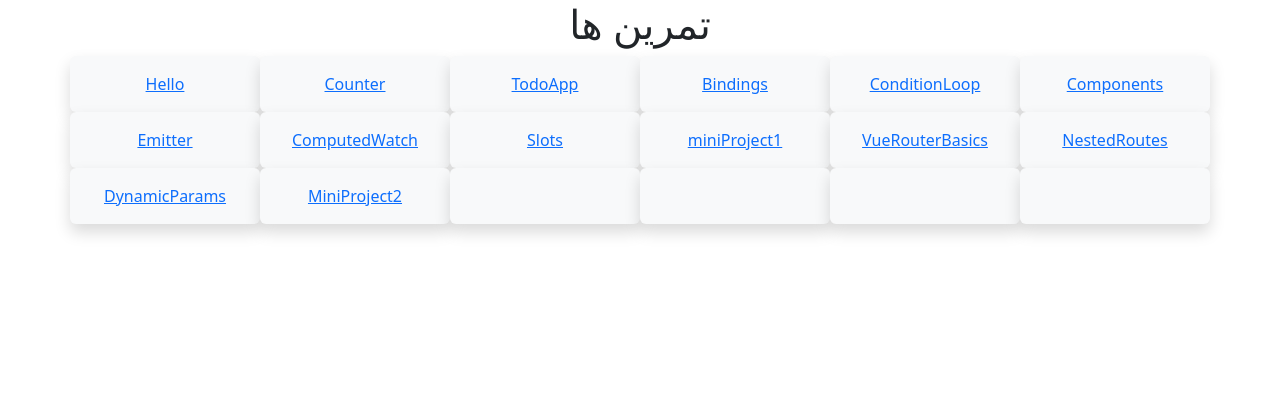
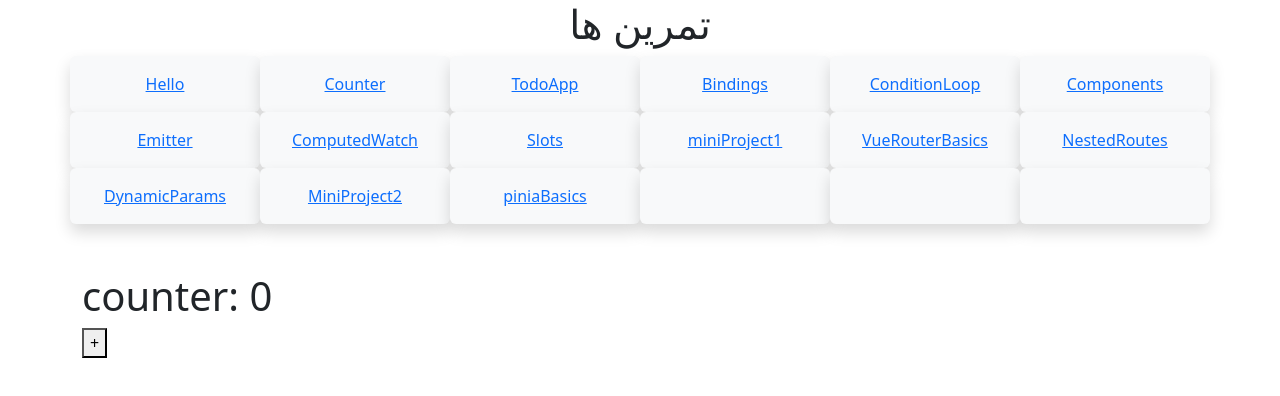
Before and after one commit to ielhamsv/vue-learning-30days, a Vue app in the folder vue-30days/: page /piniaBasics in a window 1280 px wide. Shown: the top 396 px of the page. Built offline with nearby package versions, Linux system fonts and the light colour scheme.

Commit message:
day15 , pinia basics

```diff
--- a/vue-30days/src/App.vue
+++ b/vue-30days/src/App.vue
@@ -52,7 +52,9 @@
       <div class="col-md-2 shadow p-3 bg-body-tertiary rounded text-center">
         <router-link to="/MiniProject2">MiniProject2</router-link>
       </div>
-      <div class="col-md-2 shadow p-3 bg-body-tertiary rounded text-center"></div>
+      <div class="col-md-2 shadow p-3 bg-body-tertiary rounded text-center">
+        <router-link to="/piniaBasics">piniaBasics</router-link>
+      </div>
       <div class="col-md-2 shadow p-3 bg-body-tertiary rounded text-center"></div>
       <div class="col-md-2 shadow p-3 bg-body-tertiary rounded text-center"></div>
       <div class="col-md-2 shadow p-3 bg-body-tertiary rounded text-center"></div>
--- a/vue-30days/src/router/index.js
+++ b/vue-30days/src/router/index.js
@@ -16,6 +16,7 @@ import NestedRoutes from "@/views/NestedRoutes.vue";
 import DynamicParams from "@/views/DynamicParams.vue";
 import MiniProject2 from "@/views/MiniProject2.vue";
 import Post from "@/components/Post.vue";
+import piniaBasics from "@/views/piniaBasics.vue"
 
 
 const router = createRouter({
@@ -41,7 +42,8 @@ const router = createRouter({
     {path: '/DynamicParams', name: 'DynamicParams', component: DynamicParams},
     {path: '/users/:id', component: DynamicParams},
     {path: '/MiniProject2', name:'/MiniProject2',component: MiniProject2},
-    {path: '/MiniProject2/post/:id',component:Post }
+    {path: '/MiniProject2/post/:id',component:Post},
+    {path: '/piniaBasics', name: 'piniaBasics', component: piniaBasics}
   ],
 })
 
--- /dev/null
+++ b/vue-30days/src/stores/counter.js
@@ -0,0 +1,12 @@
+import {defineStore} from "pinia"
+
+export const useCounterStore = defineStore('counter',{
+  state: ()=> ({
+    count:0
+  }),
+  actions: {
+    increament(){
+      this.count++
+    }
+  }
+})
--- /dev/null
+++ b/vue-30days/src/views/piniaBasics.vue
@@ -0,0 +1,13 @@
+<script setup>
+import {useCounterStore} from "@/stores/counter.js";
+const counter=useCounterStore()
+</script>
+
+<template>
+<h1>counter: {{counter.count}}</h1>
+  <button @click="counter.increament">+</button>
+</template>
+
+<style scoped>
+
+</style>
```
